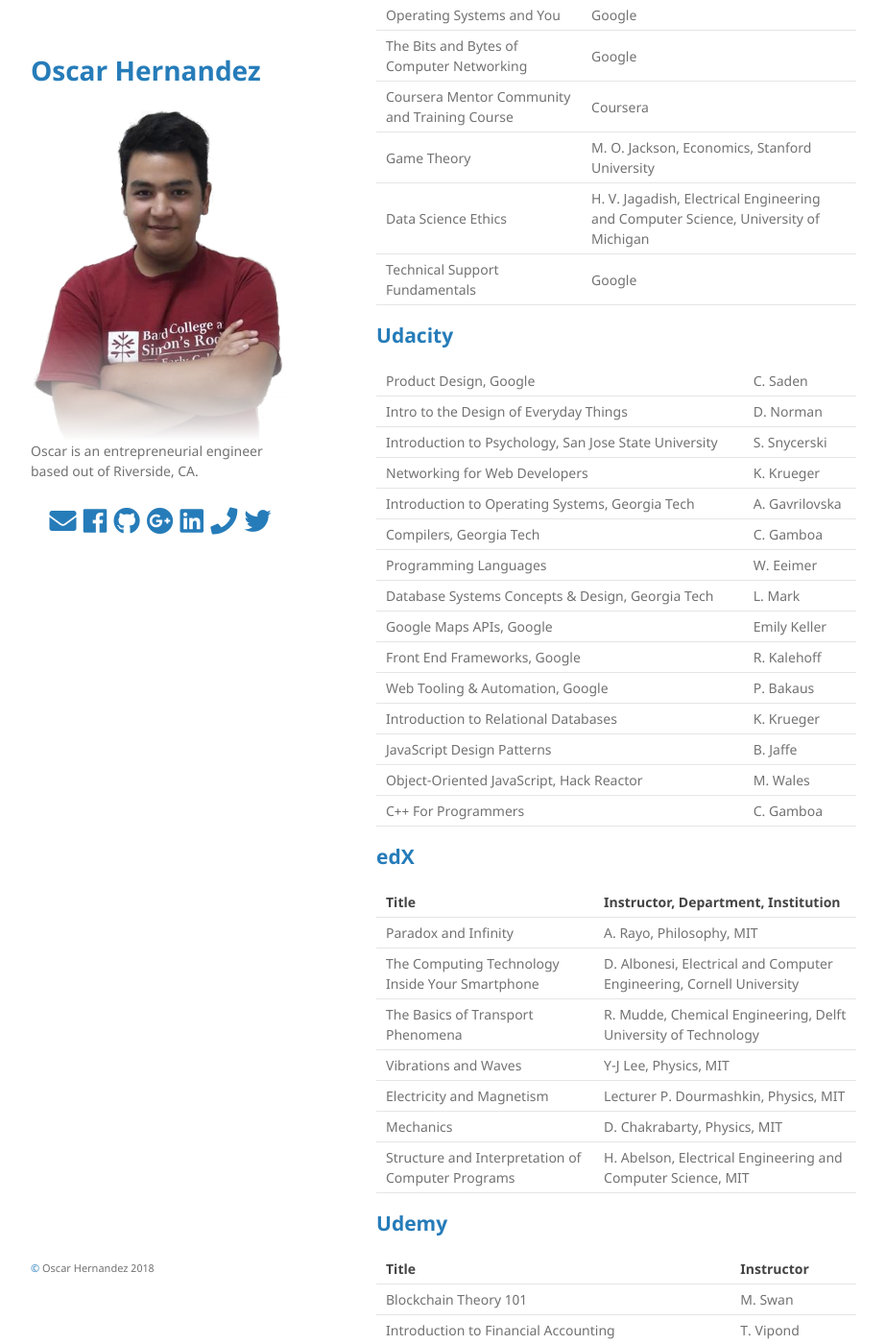
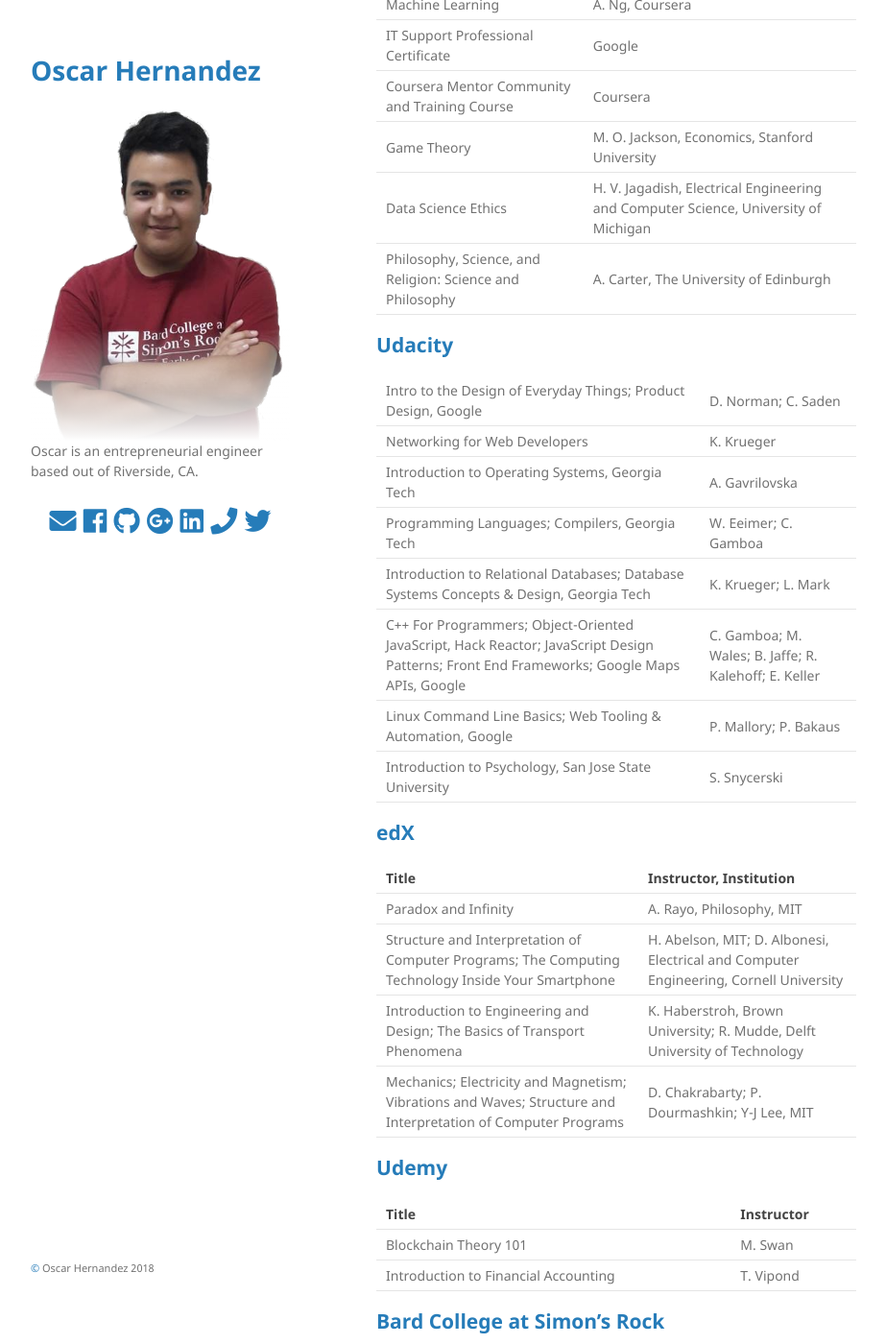
Before and after one commit to mathemonads/mathemonads.github.io, a Jekyll site: the page built from portfolio/courses.md, in a window 1280 px wide and 1400 px high, scrolled down 525 px. Shown: the whole window at 96% size, without its empty margins (178-1101 px from the left). Built offline with Jekyll 4.4.1, drawn with Linux system fonts in a browser that asks for light colours; nearby versions of some CDN libraries; some of the changed text lies outside the part shown.

Commit message:
update portfolio with consultations

```diff
--- a/portfolio/courses.md
+++ b/portfolio/courses.md
@@ -16,44 +22,31 @@ Title | Instructor, Department, Institution
 --- | ---
 Bayesian Statistics | H. Lee, Applied Mathematics and Statistics, UC Santa Cruz
 Machine Learning | A. Ng, Coursera
-IT Security: Defense against the digital dark arts | Google
-System Administration and IT Infrastructure Services | Google
-Operating Systems and You | Google
-The Bits and Bytes of Computer Networking | Google
+IT Support Professional Certificate | Google
 Coursera Mentor Community and Training Course | Coursera
 Game Theory | M. O. Jackson, Economics, Stanford University
 Data Science Ethics | H. V. Jagadish, Electrical Engineering and Computer Science, University of Michigan
-Technical Support Fundamentals | Google
+Philosophy, Science, and Religion: Science and Philosophy | A. Carter, The University of Edinburgh
 
 ## [Udacity](https://www.udacity.com/ "Udacity")
 
-Product Design, Google | C. Saden
-Intro to the Design of Everyday Things | D. Norman
-Introduction to Psychology, San Jose State University | S. Snycerski
+Intro to the Design of Everyday Things; Product Design, Google | D. Norman; C. Saden
 Networking for Web Developers | K. Krueger
 Introduction to Operating Systems, Georgia Tech | A. Gavrilovska
-Compilers, Georgia Tech | C. Gamboa
-Programming Languages | W. Eeimer
-Database Systems Concepts & Design, Georgia Tech | L. Mark
-Google Maps APIs, Google | Emily Keller
-Front End Frameworks, Google | R. Kalehoff
-Web Tooling & Automation, Google | P. Bakaus
-Introduction to Relational Databases | K. Krueger
-JavaScript Design Patterns | B. Jaffe
-Object-Oriented JavaScript, Hack Reactor | M. Wales
-C++ For Programmers | C. Gamboa
+Programming Languages; Compilers, Georgia Tech | W. Eeimer; C. Gamboa
+Introduction to Relational Databases; Database Systems Concepts & Design, Georgia Tech | K. Krueger; L. Mark
+C++ For Programmers; Object-Oriented JavaScript, Hack Reactor; JavaScript Design Patterns; Front End Frameworks; Google Maps APIs, Google | C. Gamboa; M. Wales; B. Jaffe; R. Kalehoff; E. Keller
+Linux Command Line Basics; Web Tooling & Automation, Google | P. Mallory; P. Bakaus
+Introduction to Psychology, San Jose State University | S. Snycerski
 
 ## [edX](https://www.edx.org/ "edX")
 
-Title | Instructor, Department, Institution
+Title | Instructor, Institution
 --- | ---
 Paradox and Infinity | A. Rayo, Philosophy, MIT
-The Computing Technology Inside Your Smartphone | D. Albonesi, Electrical and Computer Engineering, Cornell University
-The Basics of Transport Phenomena | R. Mudde, Chemical Engineering, Delft University of Technology
-Vibrations and Waves | Y-J Lee, Physics, MIT
-Electricity and Magnetism | Lecturer P. Dourmashkin, Physics, MIT
-Mechanics | D. Chakrabarty, Physics, MIT
-Structure and Interpretation of Computer Programs | H. Abelson, Electrical Engineering and Computer Science, MIT
+Structure and Interpretation of Computer Programs; The Computing Technology Inside Your Smartphone | H. Abelson, MIT; D. Albonesi, Electrical and Computer Engineering, Cornell University
+Introduction to Engineering and Design; The Basics of Transport Phenomena | K. Haberstroh, Brown University; R. Mudde, Delft University of Technology
+Mechanics; Electricity and Magnetism; Vibrations and Waves; Structure and Interpretation of Computer Programs | D. Chakrabarty; P. Dourmashkin; Y-J Lee, MIT
 
 ## [Udemy](https://www.udemy.com/ "Udemy")
 
```
Also changed, not shown: other parts of portfolio/courses.md (+6 -1 lines), blog/index.md (+1 -1 lines), index.md (+1 -1 lines), portfolio/index.md (+11 -3 lines), 1 other file.
